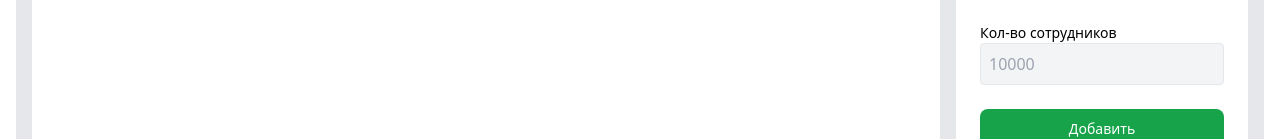
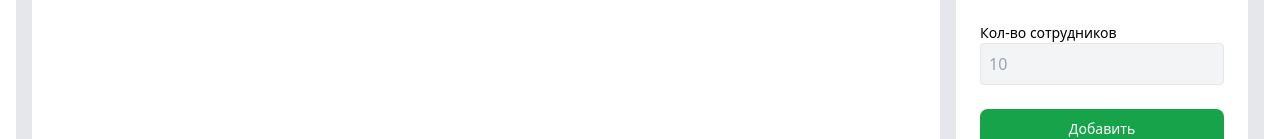
Before and after one commit to Klotske/management-frontend, a React (Vite) app: page /schedules in a window 1280 px wide. Shown: the part 409-548 px from the top of the page. Built offline with nearby package versions, Linux system fonts and the light colour scheme; no server answers.

Commit message:
Tweak form

```diff
--- a/src/routes/schedules.tsx
+++ b/src/routes/schedules.tsx
@@ -127,7 +127,7 @@ const SchedulesPage = () => {
                     </div>
                     <div>
                         <label className="block text-sm font-medium">Кол-во сотрудников</label>
-                        <input type='number' className="bg-gray-100 border rounded block w-full p-2" {...register("quantity", {required: true})} placeholder="10000" required></input>
+                        <input type='number' className="bg-gray-100 border rounded block w-full p-2" {...register("quantity", {required: true})} placeholder="10" required></input>
                     </div>
                     <button type="submit" className="w-full text-white bg-green-600 hover:bg-green-700 focus:ring-1 focus:outline-none focus:ring-green-300 font-medium rounded-lg text-sm px-5 py-2.5 text-center">Добавить</button>
                 </form>
```
